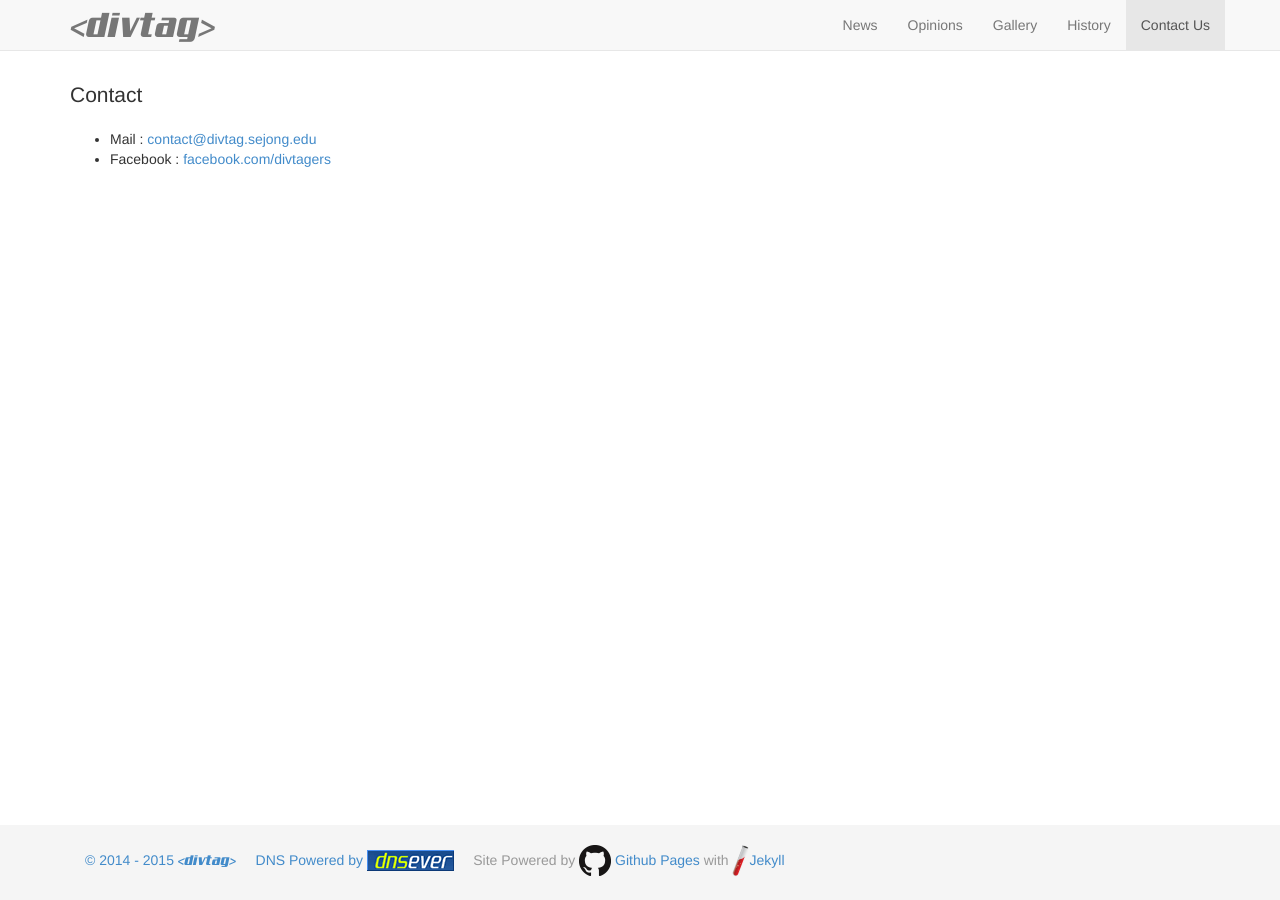
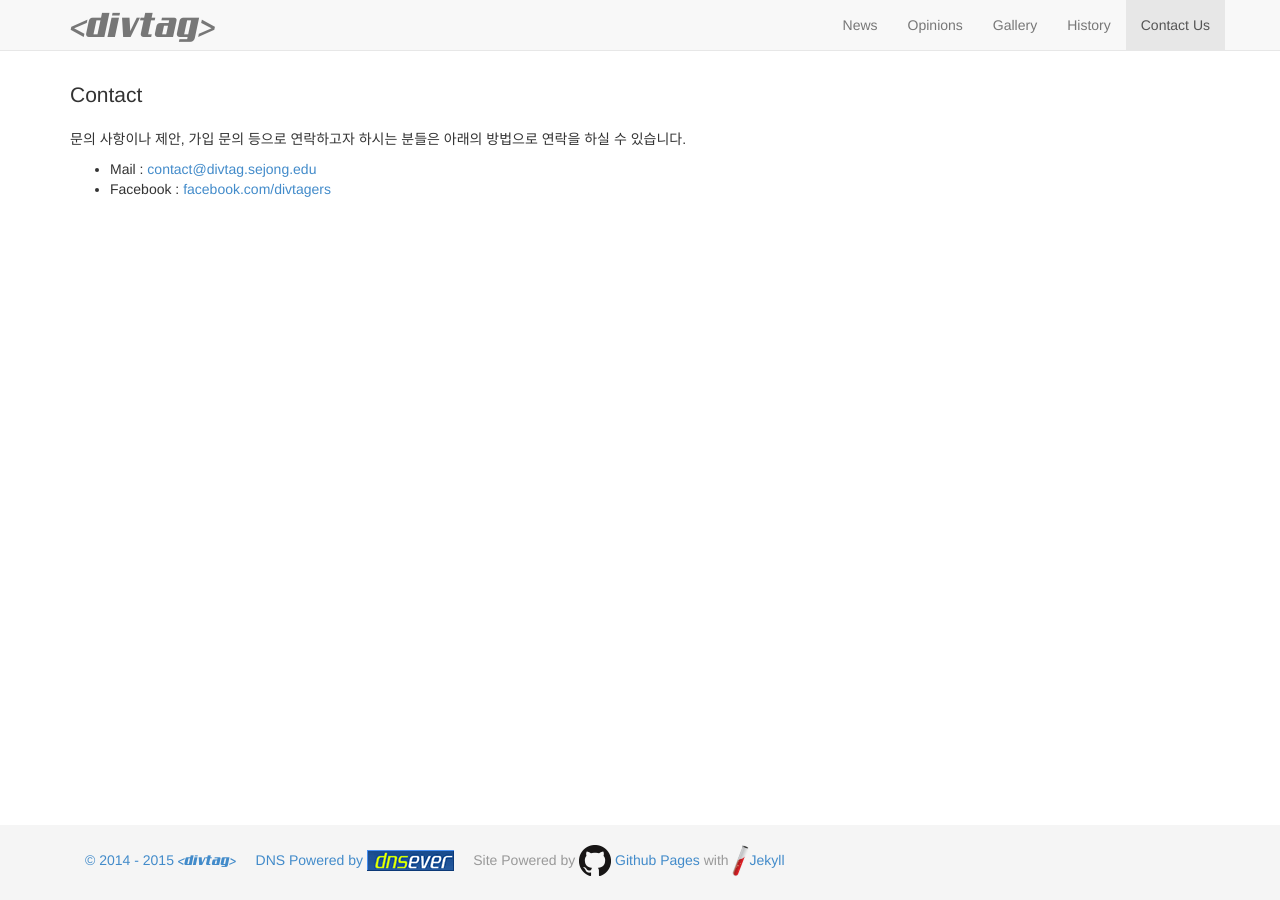
Before and after one commit to divtagers/divtagers.github.io, a Jekyll site: the page built from contact/index.html, in a window 1280 px wide. Built offline with Jekyll 4.4.1, drawn with Linux system fonts in a browser that asks for light colours; Markdown is read by kramdown in place of the engine named in the settings.

Commit message:
Update index.html

```diff
--- a/contact/index.html
+++ b/contact/index.html
@@ -5,6 +5,7 @@ type: contact
 ---
 
 <p class="lead">Contact</p>
+<p>문의 사항이나 제안, 가입 문의 등으로 연락하고자 하시는 분들은 아래의 방법으로 연락을 하실 수 있습니다.</p>
 <ul>
   <li>Mail : <a href="mailto:contact@divtag.sejong.edu">contact@divtag.sejong.edu</a></li>
   <li>Facebook : <a href="http://facebook.com/divtagers" target="_blank">facebook.com/divtagers</li></p>
```
